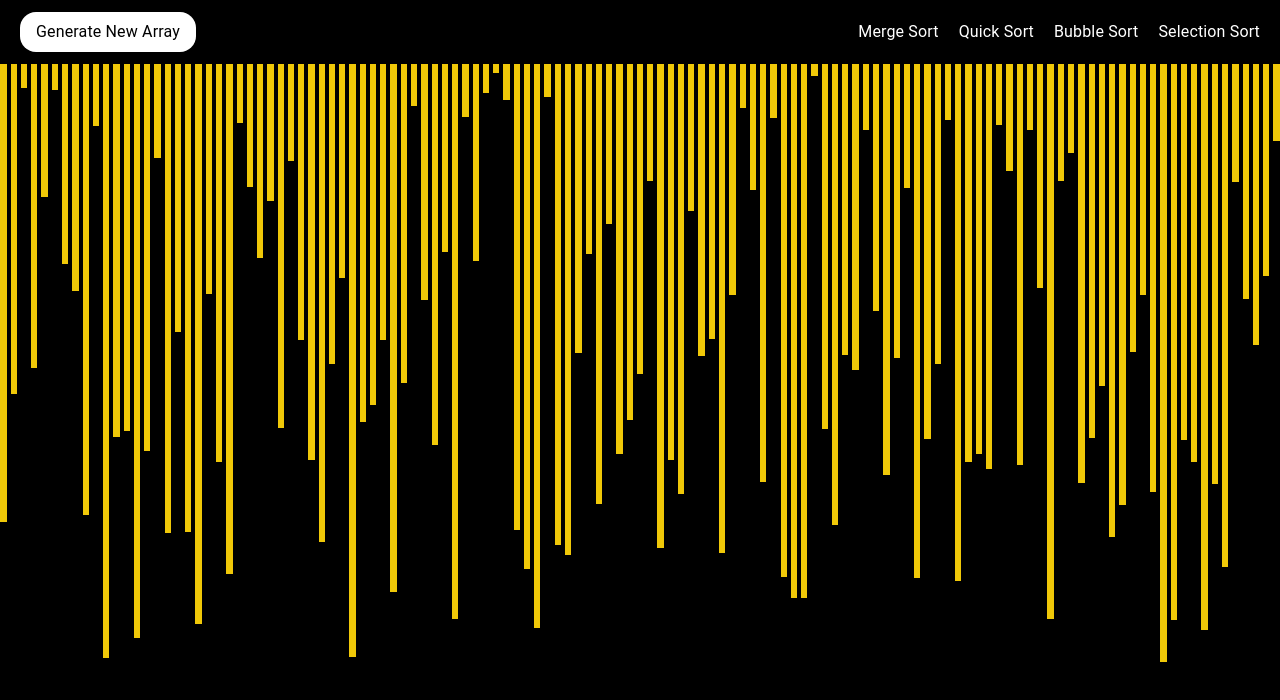
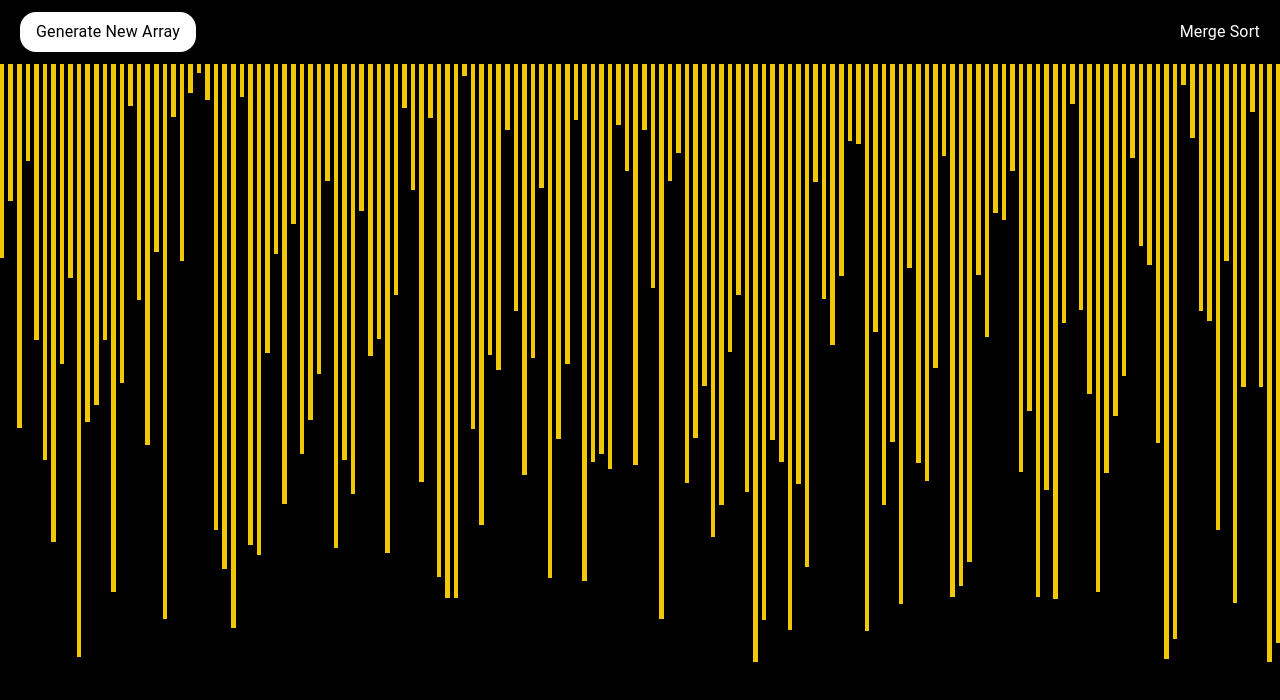
Before and after one commit to AniketJas/sorting-algorithm-visualizer, a React (Create React App) app: page / in a window 1280 px wide. Shown: the top 700 px of the page. Built offline with nearby package versions, Linux system fonts and the light colour scheme.

Commit message:
function components and code refactoring

```diff
--- a/public/index.html
+++ b/public/index.html
@@ -2,14 +2,14 @@
 <html lang="en">
   <head>
     <meta charset="utf-8" />
-    <link rel="icon" href="%PUBLIC_URL%/favicon.ico" />
+    <link rel="icon" href="%PUBLIC_URL%/favicon.png" />
     <meta name="viewport" content="width=device-width, initial-scale=1" />
     <meta name="theme-color" content="#000000" />
     <meta
       name="description"
       content="Web site created using create-react-app"
     />
-    <link rel="apple-touch-icon" href="%PUBLIC_URL%/logo192.png" />
+    <link rel="apple-touch-icon" href="%PUBLIC_URL%/favicon.png" />
     <!--
       manifest.json provides metadata used when your web app is installed on a
       user's mobile device or desktop. See https://developers.google.com/web/fundamentals/web-app-manifest/
--- /dev/null
+++ b/src/AnimationFunction/MergeSortAnimation.js
@@ -0,0 +1,36 @@
+import { mergeSort } from "../Algorithms/MergeSort";
+import * as MyConstants from "../Constants";
+
+function MergeSortAnimation(array) {
+  console.log("Merge Sort");
+  //   this.consoleSortedArray();
+  const animations = mergeSort(array);
+
+  for (let i = 0; i < animations.length; i++) {
+    const arrayBars = document.getElementsByClassName("array-bar");
+    const isColorChange = i % 3 !== 2;
+
+    if (isColorChange) {
+      const [barOneIdx, barTwoIdx] = animations[i];
+
+      const barOneStyle = arrayBars[barOneIdx].style;
+      const barTwoStyle = arrayBars[barTwoIdx].style;
+
+      const color =
+        i % 3 === 0 ? MyConstants.SECONDARY_COLOR : MyConstants.FINAL_COLOR;
+
+      setTimeout(() => {
+        barOneStyle.backgroundColor = color;
+        barTwoStyle.backgroundColor = color;
+      }, i * MyConstants.ANIMATION_SPEED_MS);
+    } else {
+      setTimeout(() => {
+        const [barOneIdx, newHeight] = animations[i];
+        const barOneStyle = arrayBars[barOneIdx].style;
+        barOneStyle.height = `${newHeight}px`;
+      }, i * MyConstants.ANIMATION_SPEED_MS);
+    }
+  }
+}
+
+export default MergeSortAnimation;
--- a/src/App.js
+++ b/src/App.js
@@ -1,6 +1,6 @@
-import Visualizer from "./component/Visualizer";
 import { ThemeProvider, createTheme } from "@mui/material/styles";
 import CssBaseline from "@mui/material/CssBaseline";
+import Visualizer from "./component/Visualizer";
 
 const darkTheme = createTheme({
   palette: {
--- /dev/null
+++ b/src/Constants.js
@@ -0,0 +1,10 @@
+// Change this value for the speed of the animations.
+export const ANIMATION_SPEED_MS = 10;
+// Change this value for the number of bars (value) in the array.
+export const NUMBER_OF_ARRAY_BARS = 150;
+// This is the main color of the array bars.
+export const PRIMARY_COLOR = "#f0c808";
+// This is the final color of the array bars.
+export const FINAL_COLOR = "green";
+// This is the color of array bars that are being compared throughout the animations.
+export const SECONDARY_COLOR = "red";
--- a/src/component/Visualizer.jsx
+++ b/src/component/Visualizer.jsx
@@ -1,117 +1,44 @@
-import React from "react";
-import { mergeSort } from "../Algorithms/MergeSort";
+import React, { useState } from "react";
+import { resetArray } from "../functions/resetArray";
+import MergeSortAnimation from "../AnimationFunction/MergeSortAnimation";
+import * as MyConstants from "../Constants";
 
-// Change this value for the speed of the animations.
-const ANIMATION_SPEED_MS = 10;
-// Change this value for the number of bars (value) in the array.
-const NUMBER_OF_ARRAY_BARS = 125;
-// This is the main color of the array bars.
-const PRIMARY_COLOR = "#f0c808";
-// This is the final color of the array bars.
-const FINAL_COLOR = "green";
-// This is the color of array bars that are being compared throughout the animations.
-const SECONDARY_COLOR = "red";
+function Visualizer() {
+  const [array, setArray] = useState(resetArray());
 
-export default class Visualizer extends React.Component {
-  constructor(props) {
-    super(props);
-
-    this.state = { array: [] };
+  function reset() {
+    const array = resetArray();
+    setArray(array);
   }
 
-  componentDidMount() {
-    this.resetArray();
-  }
-
-  resetArray() {
-    const array = [];
-    for (let i = 0; i < NUMBER_OF_ARRAY_BARS; i++) {
-      array.push(randomIntFromIntervals(5, 600));
-    }
-    this.setState({ array });
-    const arrayBars = document.getElementsByClassName("array-bar");
-    for (let i = 0; i < arrayBars.length; i++) {
-      arrayBars[i].style.backgroundColor = PRIMARY_COLOR;
-    }
-  }
-
-  consoleSortedArray() {
-    console.log("Generated Array" + this.state.array);
-    console.log(
-      "Sorted Array" + this.state.array.slice().sort((a, b) => a - b)
-    );
-  }
-
-  mergeSort() {
-    console.log("Merge Sort");
-    this.consoleSortedArray();
-    const animations = mergeSort(this.state.array);
-
-    for (let i = 0; i < animations.length; i++) {
-      const arrayBars = document.getElementsByClassName("array-bar");
-      const isColorChange = i % 3 !== 2;
-
-      if (isColorChange) {
-        const [barOneIdx, barTwoIdx] = animations[i];
-
-        const barOneStyle = arrayBars[barOneIdx].style;
-        const barTwoStyle = arrayBars[barTwoIdx].style;
-
-        const color = i % 3 === 0 ? SECONDARY_COLOR : FINAL_COLOR;
-
-        setTimeout(() => {
-          barOneStyle.backgroundColor = color;
-          barTwoStyle.backgroundColor = color;
-        }, i * ANIMATION_SPEED_MS);
-      } else {
-        setTimeout(() => {
-          const [barOneIdx, newHeight] = animations[i];
-          const barOneStyle = arrayBars[barOneIdx].style;
-          barOneStyle.height = `${newHeight}px`;
-        }, i * ANIMATION_SPEED_MS);
-      }
-    }
-  }
-
-  quickSort() {
-    console.log("Quick sort");
-  }
-
-  bubbleSort() {
-    console.log("bubble sort");
-  }
-
-  selectionSort() {
-    console.log("Selection sort");
-  }
-
-  render() {
-    const { array } = this.state;
   return (
     <>
       <div className="px-5 h-16 flex gap-2 items-center">
         <div className="w-1/3">
           <button
-              onClick={() => this.resetArray()}
+            onClick={() => reset()}
             className="bg-white text-black py-2 h-max px-4 rounded-2xl"
           >
             Generate New Array
           </button>
         </div>
         <div className="flex w-2/3 justify-end gap-5">
-            <button onClick={() => this.mergeSort()}>Merge Sort</button>
-            <button onClick={() => this.quickSort()}>Quick Sort</button>
-            <button onClick={() => this.bubbleSort()}>Bubble Sort</button>
-            <button onClick={() => this.selectionSort()}>Selection Sort</button>
+          <button onClick={() => MergeSortAnimation(array)}>Merge Sort</button>
+          {/* <button onClick={() => quickSort()}>Quick Sort</button>
+          <button onClick={() => bubbleSort()}>Bubble Sort</button>
+          <button onClick={() => selectionSort()}>Selection Sort</button> */}
         </div>
       </div>
       <div className="flex gap-1 max-w-screen justify-center">
         {array.map((value, idx) => {
           return (
             <div
-                className="array-bar display-inline w-[10px]"
+              className="array-bar display-inline w-[5px]"
               key={idx}
-                style={{ height: `${value}px`, backgroundColor: PRIMARY_COLOR }}
+              style={{
+                height: `${value}px`,
+                backgroundColor: MyConstants.PRIMARY_COLOR,
+              }}
             ></div>
           );
         })}
@@ -119,8 +46,5 @@ export default class Visualizer extends React.Component {
     </>
   );
 }
-}
 
-function randomIntFromIntervals(min, max) {
-  return Math.floor(Math.random() * (max - min + 1) + min);
-}
+export default Visualizer;
--- /dev/null
+++ b/src/filesNotInUse/VisualizerClassComponent.jsx
@@ -0,0 +1,123 @@
+// not in use
+
+import React from "react";
+import { mergeSort } from "../Algorithms/MergeSort";
+import {
+  SECONDARY_COLOR,
+  FINAL_COLOR,
+  ANIMATION_SPEED_MS,
+  NUMBER_OF_ARRAY_BARS,
+  PRIMARY_COLOR,
+} from "../Constants";
+
+export default class Visualizer extends React.Component {
+  constructor(props) {
+    super(props);
+    this.state = { array: [] };
+  }
+
+  componentDidMount() {
+    this.resetArray();
+  }
+
+  resetArray() {
+    const array = [];
+    for (let i = 0; i < NUMBER_OF_ARRAY_BARS; i++) {
+      array.push(randomIntFromIntervals(5, 600));
+    }
+    this.setState({ array });
+    const arrayBars = document.getElementsByClassName("array-bar");
+    for (let i = 0; i < arrayBars.length; i++) {
+      arrayBars[i].style.backgroundColor = PRIMARY_COLOR;
+    }
+  }
+
+  consoleSortedArray() {
+    console.log("Generated Array" + this.state.array);
+    console.log(
+      "Sorted Array" + this.state.array.slice().sort((a, b) => a - b)
+    );
+  }
+
+  mergeSort() {
+    console.log("Merge Sort");
+    this.consoleSortedArray();
+    const animations = mergeSort(this.state.array);
+
+    for (let i = 0; i < animations.length; i++) {
+      const arrayBars = document.getElementsByClassName("array-bar");
+      const isColorChange = i % 3 !== 2;
+
+      if (isColorChange) {
+        const [barOneIdx, barTwoIdx] = animations[i];
+
+        const barOneStyle = arrayBars[barOneIdx].style;
+        const barTwoStyle = arrayBars[barTwoIdx].style;
+
+        const color = i % 3 === 0 ? SECONDARY_COLOR : FINAL_COLOR;
+
+        setTimeout(() => {
+          barOneStyle.backgroundColor = color;
+          barTwoStyle.backgroundColor = color;
+        }, i * ANIMATION_SPEED_MS);
+      } else {
+        setTimeout(() => {
+          const [barOneIdx, newHeight] = animations[i];
+          const barOneStyle = arrayBars[barOneIdx].style;
+          barOneStyle.height = `${newHeight}px`;
+        }, i * ANIMATION_SPEED_MS);
+      }
+    }
+  }
+
+  quickSort() {
+    console.log("Quick sort");
+  }
+
+  bubbleSort() {
+    console.log("bubble sort");
+  }
+
+  selectionSort() {
+    console.log("Selection sort");
+  }
+
+  render() {
+    const { array } = this.state;
+    return (
+      <>
+        <div className="px-5 h-16 flex gap-2 items-center">
+          <div className="w-1/3">
+            <button
+              onClick={() => this.resetArray()}
+              className="bg-white text-black py-2 h-max px-4 rounded-2xl"
+            >
+              Generate New Array
+            </button>
+          </div>
+          <div className="flex w-2/3 justify-end gap-5">
+            <button onClick={() => this.mergeSort()}>Merge Sort</button>
+            <button onClick={() => this.quickSort()}>Quick Sort</button>
+            <button onClick={() => this.bubbleSort()}>Bubble Sort</button>
+            <button onClick={() => this.selectionSort()}>Selection Sort</button>
+          </div>
+        </div>
+        <div className="flex gap-1 max-w-screen justify-center">
+          {array.map((value, idx) => {
+            return (
+              <div
+                className="array-bar display-inline w-[10px]"
+                key={idx}
+                style={{ height: `${value}px`, backgroundColor: PRIMARY_COLOR }}
+              ></div>
+            );
+          })}
+        </div>
+      </>
+    );
+  }
+}
+
+function randomIntFromIntervals(min, max) {
+  return Math.floor(Math.random() * (max - min + 1) + min);
+}
--- /dev/null
+++ b/src/functions/consoleSortedArray.js
@@ -0,0 +1,4 @@
+export function consoleSortedArray(array) {
+  console.log("Generated Array" + array);
+  console.log("Sorted Array" + array.slice().sort((a, b) => a - b));
+}
--- /dev/null
+++ b/src/functions/resetArray.js
@@ -0,0 +1,20 @@
+import * as MyConstants from "../Constants";
+
+export function resetArray(size = MyConstants.NUMBER_OF_ARRAY_BARS) {
+  const array = [];
+
+  for (let i = 0; i < size; i++) {
+    array.push(randomIntFromIntervals(5, 600));
+  }
+
+  const arrayBars = document.getElementsByClassName("array-bar");
+  for (let i = 0; i < arrayBars.length; i++) {
+    arrayBars[i].style.backgroundColor = MyConstants.PRIMARY_COLOR;
+  }
+
+  return array;
+}
+
+function randomIntFromIntervals(min, max) {
+  return Math.floor(Math.random() * (max - min + 1) + min);
+}
```
Also changed, not shown: public/favicon.png (added), src/AnimationFunction/QuickSortAnimation.js (added), src/filesNotInUse/testingAlgorithm.js (renamed from src/component/testingAlgorithm.js). Lines whose indentation alone changed are shown as unchanged.
